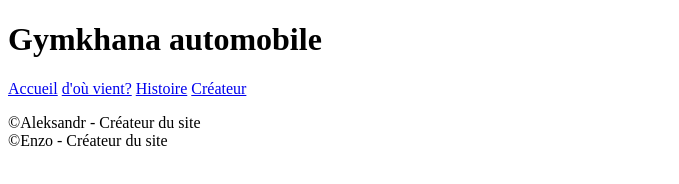
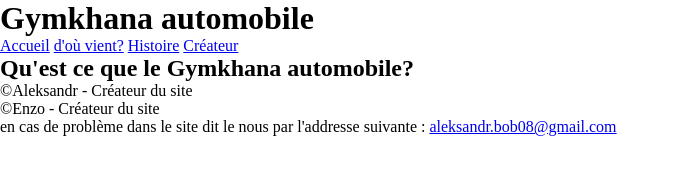
Before and after one commit to AleksTGame/Enzo-Aleksandr_Projet, a plain HTML site: page Enzo-Aleks_ProjetGrp/index.html in a window 1280 px wide. Shown: the whole page, without its empty margins (0-679 px from the left). Drawn offline with Linux system fonts and the light colour scheme.

Commit message:
Jai ajouter le fichier CSS et j'ai pu  mettre à jour la structure du fichier index.html

```diff
--- a/Enzo-Aleks_ProjetGrp/CSS/style.css
+++ b/Enzo-Aleks_ProjetGrp/CSS/style.css
@@ -0,0 +1,5 @@
+*{
+    margin: 0;
+    padding: 0;
+    box-sizing: border-box;
+}
--- a/Enzo-Aleks_ProjetGrp/index.html
+++ b/Enzo-Aleks_ProjetGrp/index.html
@@ -19,14 +19,18 @@
         <a href="page3.html">Créateur</a>
     </nav>
     <main>
-
+        <h2>
+            Qu'est ce que le Gymkhana automobile?
+        </h2>
     </main>
     <footer>
         <p>
             &copy;Aleksandr - Créateur du site <br>
             &copy;Enzo - Créateur du site
         </p>
-
+        <p>
+            en cas de problème dans le site dit le nous par l'addresse suivante : <a href="mailto:aleksandr.bob08@gmail.com">aleksandr.bob08@gmail.com</a>
+        </p>
     </footer>
 </body>
 </html>
```
